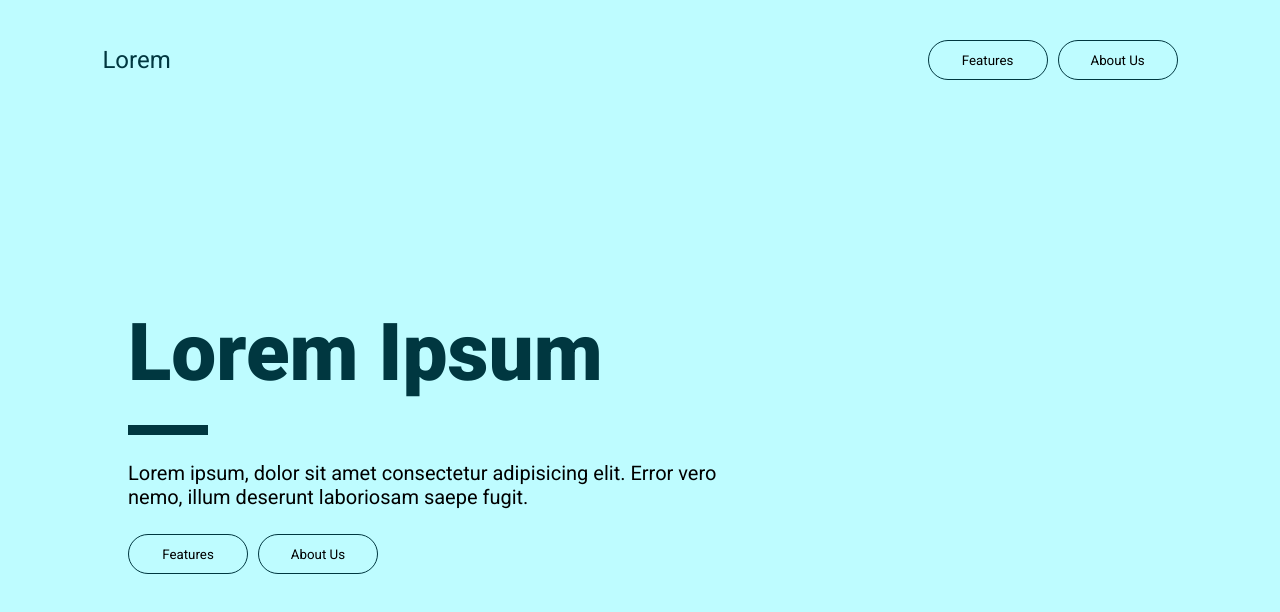
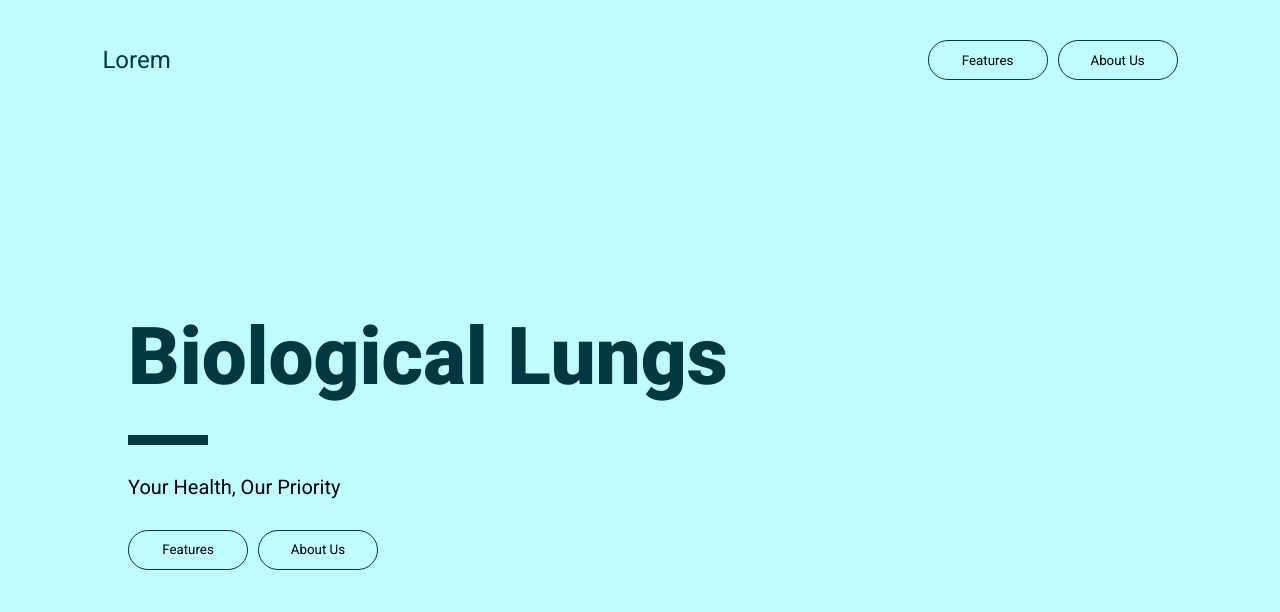
Before and after one commit to aaahanamehrotra/smart-healthcare, a Next.js app: page / in a window 1280 px wide. Shown: the top 612 px of the page. Built offline with nearby package versions, Linux system fonts and the light colour scheme.

Commit message:
Update index.js

```diff
--- a/src/pages/index.js
+++ b/src/pages/index.js
@@ -7,11 +7,10 @@ import Link from "next/link";
 export default function Home() {
   return (
     <div className={styles.main}>
-      <h1 className={styles.heading}>Lorem Ipsum</h1>
+      <h1 className={styles.heading}>Biological Lungs</h1>
       <hr />
       <h3 className={styles.tagline}>
-        Lorem ipsum, dolor sit amet consectetur adipisicing elit. Error vero
-        nemo, illum deserunt laboriosam saepe fugit.
+        Your Health, Our Priority
       </h3>
       <div className={styles.buttons}>
         <Link href={"/features"}>
```
